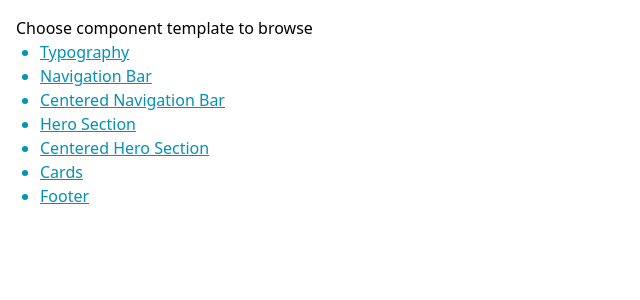
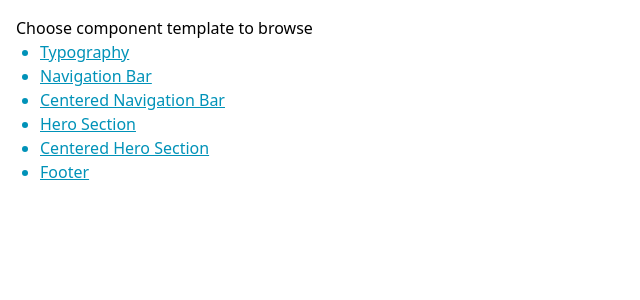
Before and after one commit to khianvictorycalderon/Tailwind-Component-Library, a React (Vite) app: page / in a window 1280 px wide. Shown: the top 300 px of the page, without its empty margins (0-640 px from the left). Built offline with nearby package versions, Linux system fonts and the light colour scheme.

Commit message:
Removed cards from list

```diff
--- a/src/App.tsx
+++ b/src/App.tsx
@@ -19,7 +19,6 @@ export default function App() {
     "Centered Navigation Bar",
     "Hero Section",
     "Centered Hero Section",
-    "Cards",
     "Footer"
   ];
 
```
